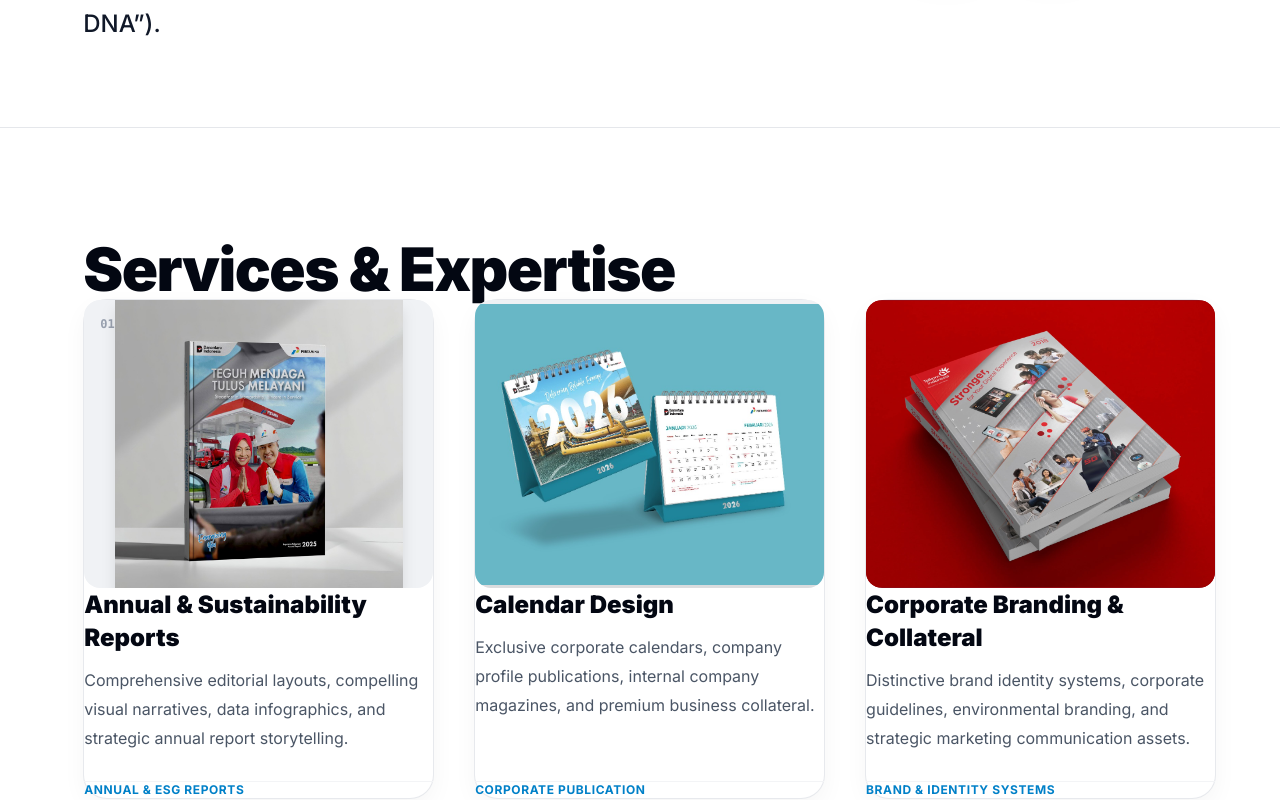
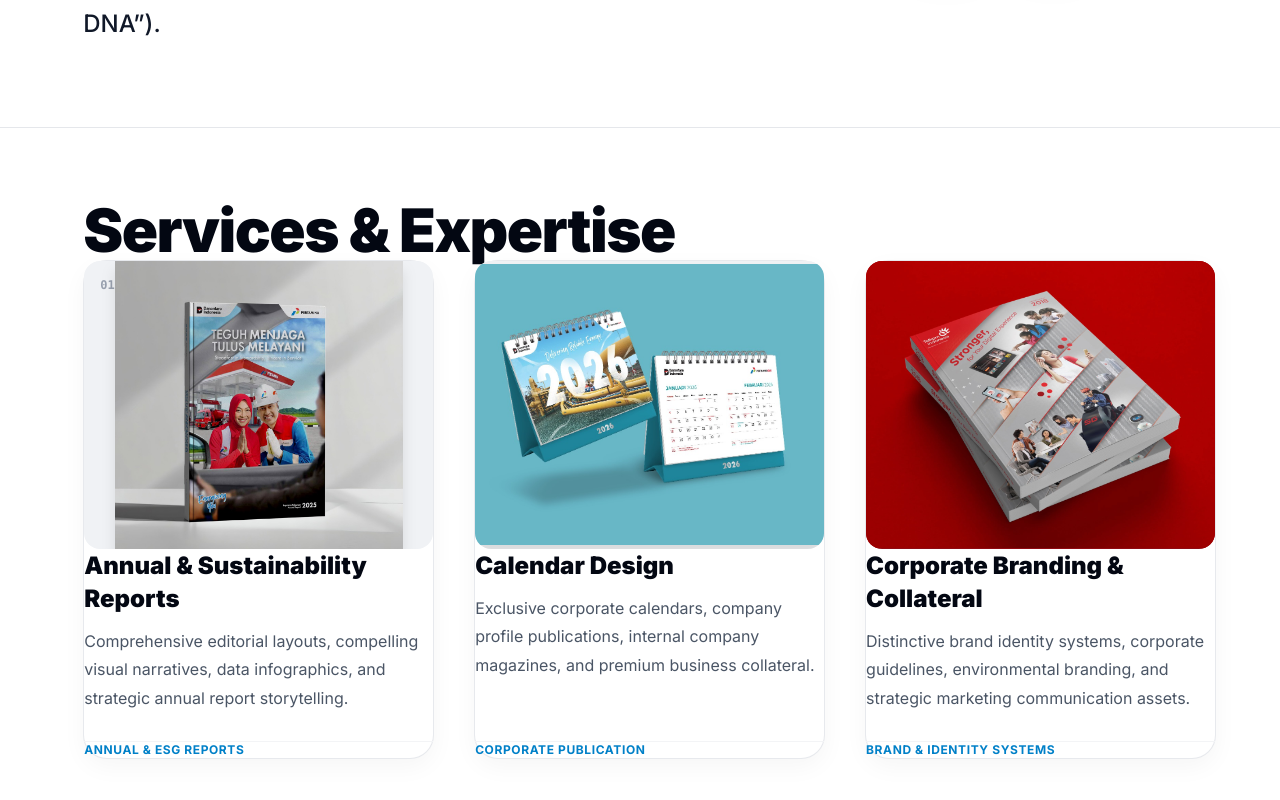
Before and after one commit to SamJinWoo99/DNA-Company-Profile, a Next.js app: page /about in a window 1280 px wide. Shown: the part 1480-2280 px from the top of the page. Built offline with nearby package versions, Linux system fonts and the light colour scheme.

Commit message:
Move Services & Expertise title upward and increase gap to cards

```diff
--- a/app/components/AboutHeroMeta.tsx
+++ b/app/components/AboutHeroMeta.tsx
@@ -244,17 +244,17 @@ export default function AboutHeroMeta() {
         {/* SERVICES & EXPERTISE (Slide 3: Layar Penuh Mandiri di Bawahnya)         */}
         {/* ----------------------------------------------------------------------- */}
         <section
-          className="w-full min-h-screen bg-white border-t border-gray-200 flex flex-col justify-center"
+          className="w-full min-h-screen bg-white border-t border-gray-200 flex flex-col justify-start"
           style={{
-            paddingTop: "clamp(6rem, 12vh, 10rem)",
-            paddingBottom: "clamp(7rem, 14vh, 12rem)",
+            paddingTop: "clamp(4.5rem, 8vh, 7rem)",
+            paddingBottom: "clamp(5rem, 10vh, 8rem)",
             paddingLeft: "clamp(2.5rem, 6.5vw, 6.5rem)",
             paddingRight: "clamp(2.5rem, 5vw, 4.5rem)",
           }}
         >
           <div className="w-full max-w-[1450px]">
-            {/* Header Services */}
-            <div className="mb-14 sm:mb-16">
+            {/* Header Services (Dinaikkan ke atas dengan margin bawah ekstra) */}
+            <div className="mb-20 sm:mb-24 lg:mb-28">
               <h2 className="text-4xl sm:text-5xl lg:text-6xl font-black text-gray-950 tracking-tight">
                 {t("about.s_title")}
               </h2>
```
